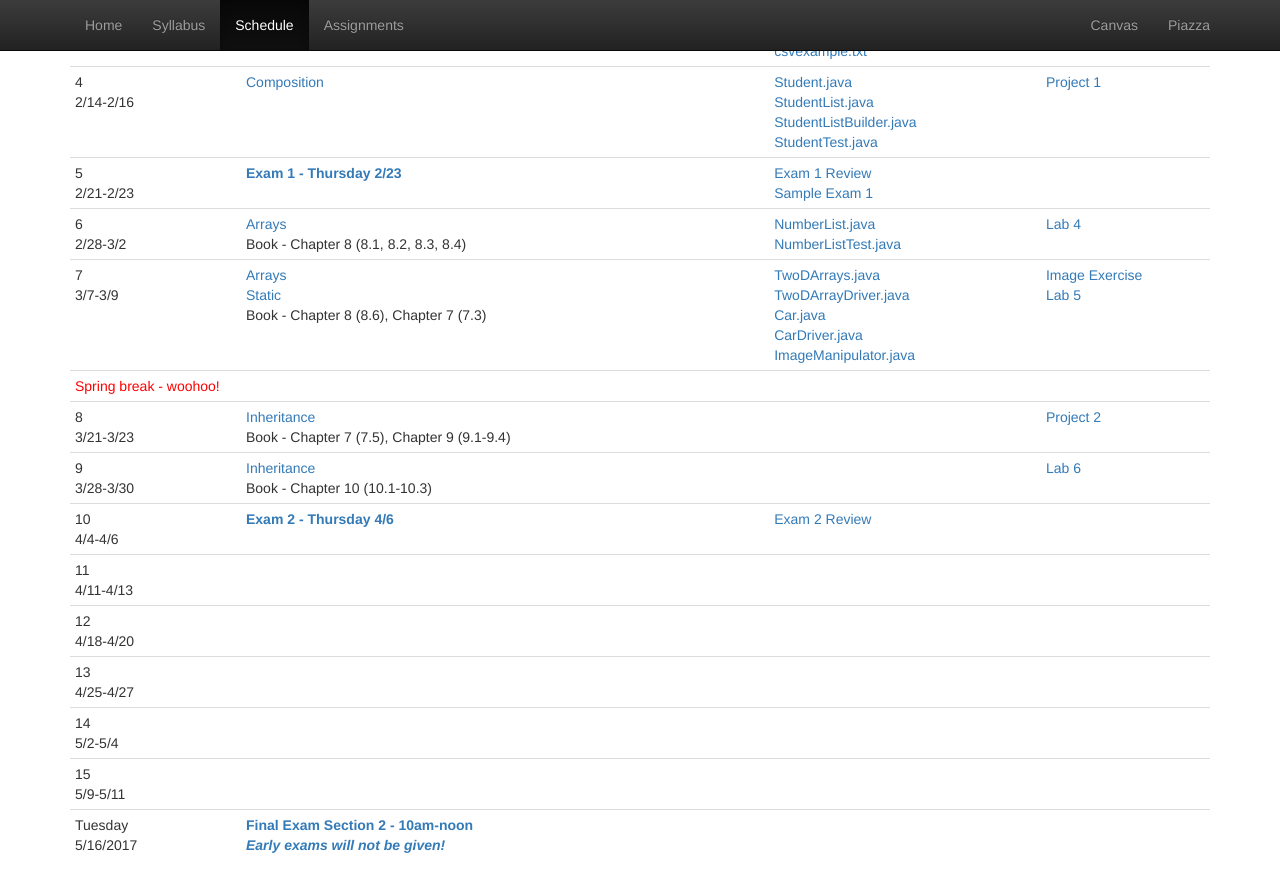
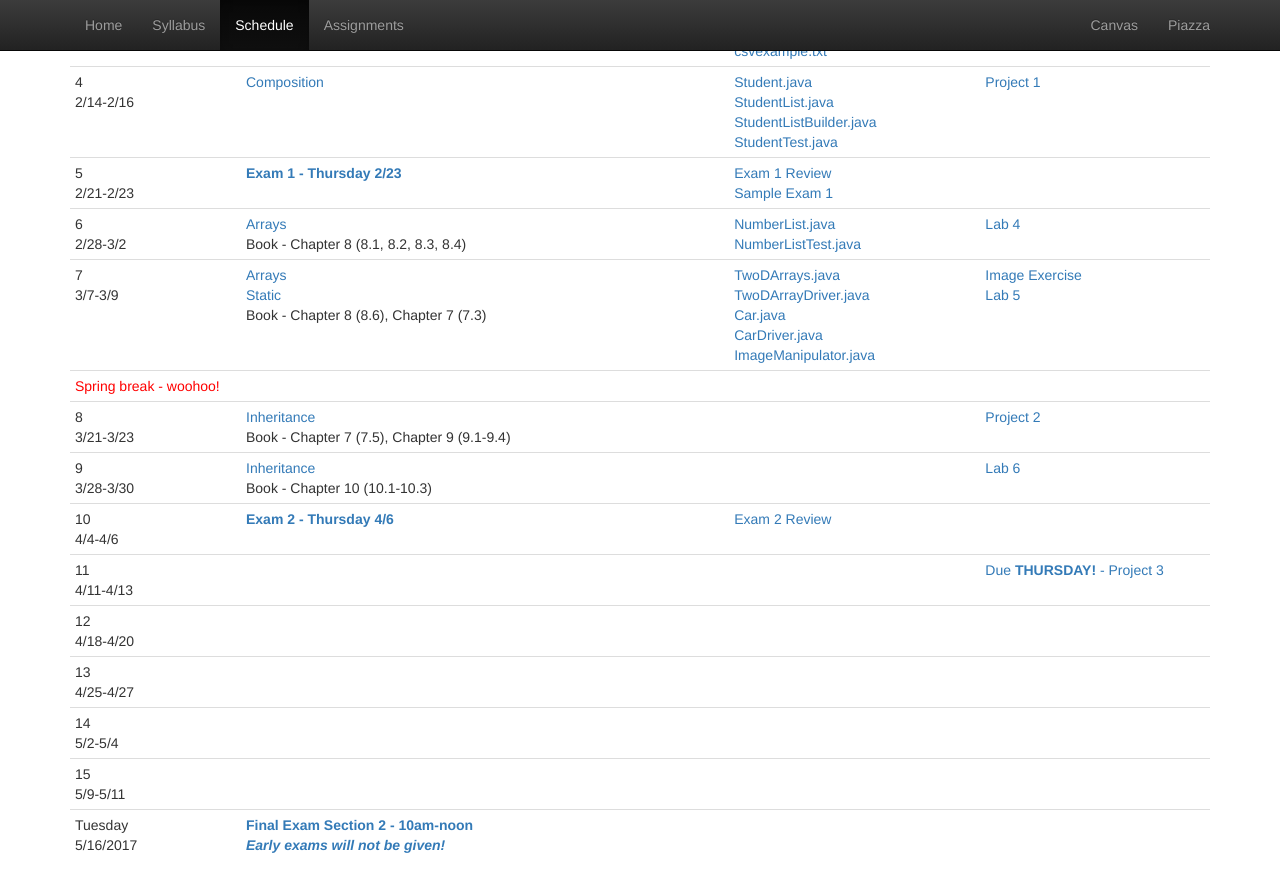
Before and after one commit to CS514-F17/cs514-f17.github.io, a Jekyll site: the page built from schedule.html, in a window 1280 px wide and 900 px high, scrolled down 637 px. Shown: the top 892 px of the window. Built offline with Jekyll 4.4.1, drawn with Linux system fonts in a browser that asks for light colours.

Commit message:
adding schedule

```diff
--- a/schedule.html
+++ b/schedule.html
@@ -171,7 +171,7 @@ title: Schedule
 			</td>
 			<td>
 			</td>
-			<td></td>
+			<td><a href="https://github.com/CS112-S17/projects/blob/master/project3.md">Due <strong>THURSDAY!</strong> - Project 3</a></td>
 		</tr>
 		<tr>
 			<td>12<br/>4/18-4/20</td>
```
